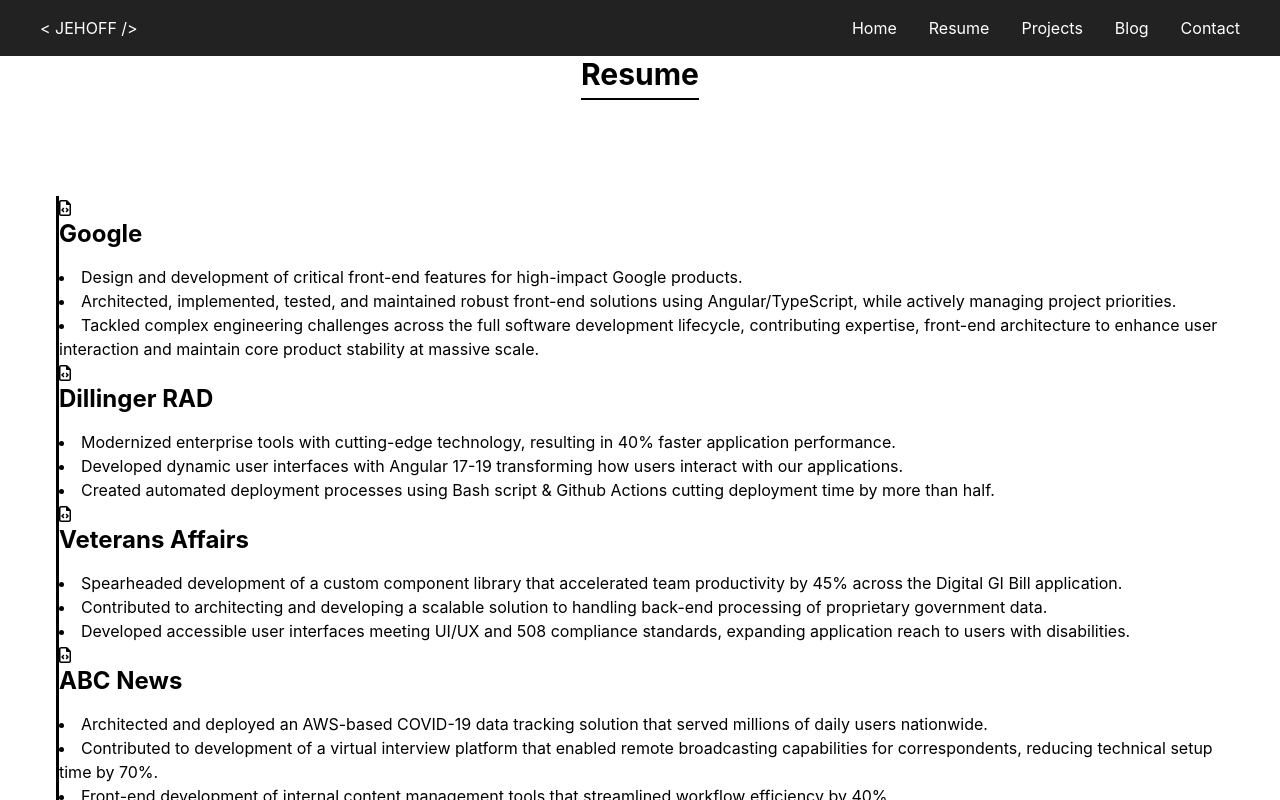
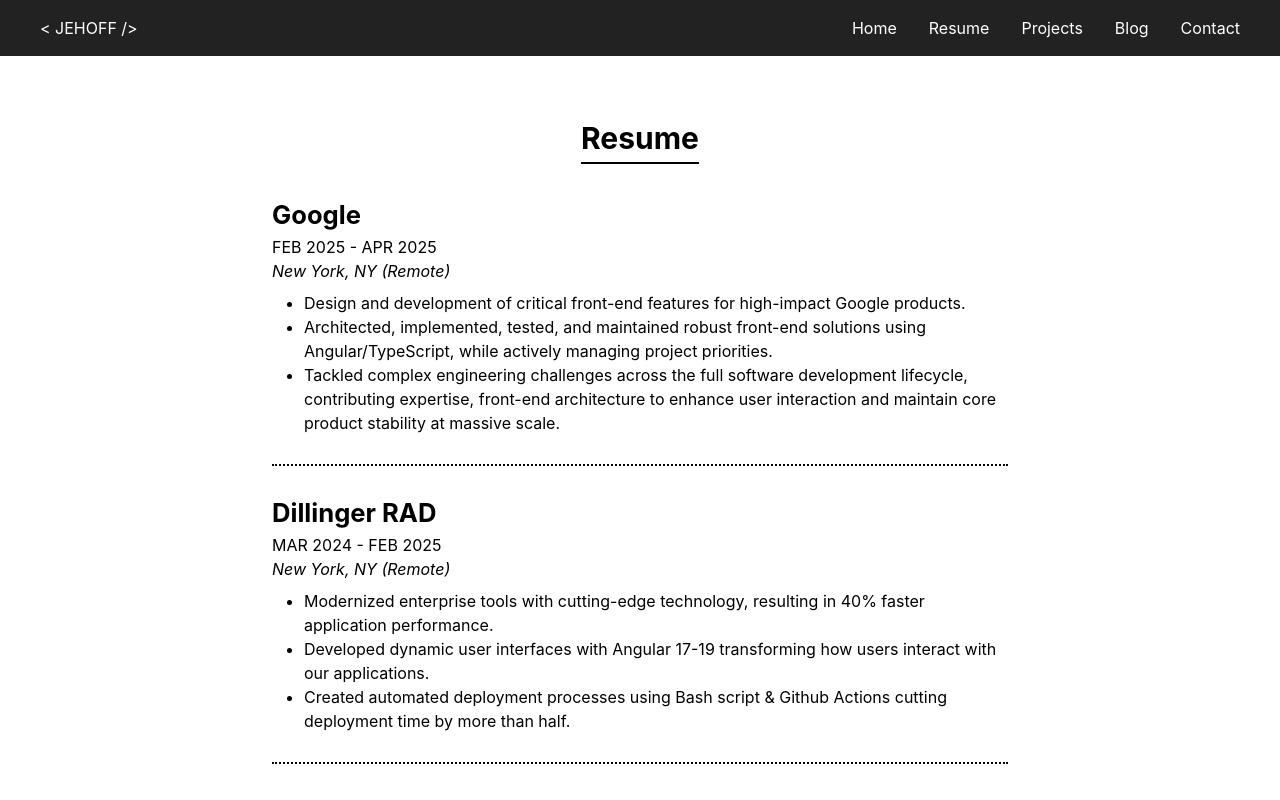
Before and after one commit to 12jihan/jehoff-porto, a React (Vite) app: page /resume in a window 1280 px wide. Shown: the top 800 px of the page. Built offline with nearby package versions, Linux system fonts and the light colour scheme.

Commit message:
Finished off a rudimentary version of the Resume page so I should be good to push through to the other pages

```diff
--- a/src/pages/Resume/Resume.scss
+++ b/src/pages/Resume/Resume.scss
@@ -1,10 +1,32 @@
-.job-container {
-  border-left: 3px solid black;
-  list-style: none;
+.resume-container {
+  width: auto;
+  max-width: 48rem;
+  margin-inline: auto;
+  padding-inline: 1rem;
+
+  .job-wrapper {
+    padding-bottom: 1.8rem;
+    margin-bottom: 1.8rem;
+    border-bottom: 2px dotted black;
+
+    .job-header-group {
+      margin-bottom: 0.5rem;
+    }
+
+    li {
+      list-style-position: outside;
+      margin-left: 2rem;
+    }
+
+    .job-name {
+      font-size: 1.6rem;
+      font-weight: 700;
+    }
+
+    .job-header-group {
+      * {
+        margin: 0;
+      }
+    }
+  }
 }
-
-.jobs-wrapper {
-  display: flex;
-  flex-direction: column;
-  gap: 2rem;
-}
--- a/src/pages/Resume/Resume.tsx
+++ b/src/pages/Resume/Resume.tsx
@@ -2,38 +2,39 @@ import "./Resume.scss";
 import experience from "../../experience";
 import { ReactElement } from "react";
 import { Job } from "../../interfaces/Jobs/Job";
-import { FontAwesomeIcon } from "@fortawesome/react-fontawesome";
-import { faFileCode } from "@fortawesome/free-regular-svg-icons";
 
 function Resume(): ReactElement {
-  function limitString(text: string, maxLength: number): string {
-    let shortened: string = "";
-    if (text.length >= maxLength) {
-      shortened = text.substring(0, maxLength) + " " + "...";
-    } else {
-      shortened = text;
-    }
-    return shortened;
-  }
+  // function limitString(text: string, maxLength: number): string {
+  //   let shortened: string = "";
+  //   if (text.length >= maxLength) {
+  //     shortened = text.substring(0, maxLength) + " " + "...";
+  //   } else {
+  //     shortened = text;
+  //   }
+  //   return shortened;
+  // }
 
   return (
     <>
-      <div className="header-container">
-        <h2>Resume</h2>
-      </div>
-      <section className="container">
+      <section className="resume-container">
+        <div className="header-container">
+          <h2>Resume</h2>
+        </div>
         <div className="job-container">
           {experience.map((job: Job): ReactElement => {
             return (
               <>
                 <div className="job-wrapper">
                   <div className="job-header-group">
-                    <span className="job-icon">
-                      <FontAwesomeIcon icon={faFileCode} />
-                    </span>
-                    <h3 className="job-header">{job.name}</h3>
+                    <p className="job-item">
+                      <span className="job-name">{job.name}</span>
+                    </p>
+                    <p className="job-item">{job.dates}</p>
+                    <p className="job-item">
+                      <i>{job.location}</i>
+                    </p>
                   </div>
-                  <ul className="job-description">
+                  <ul className="job-body">
                     {job.description.map((desc: string): ReactElement => {
                       return <li>{desc}</li>;
                     })}
@@ -44,43 +45,6 @@ function Resume(): ReactElement {
           })}
         </div>
       </section>
-      {/* <section className="container jobs-wrapper"> */}
-      {/*   {experience.map((job: Job, index: number): ReactElement => { */}
-      {/*     return ( */}
-      {/*       <> */}
-      {/*         <div className="__long-card" key={index}> */}
-      {/*           <div className="__long-card-header"> */}
-      {/*             <p className="job-name">{job.name}</p> */}
-      {/*             <p className="job-title">{job.title}</p> */}
-      {/*             <p className="job-location">New York, NY (Remote)</p> */}
-      {/*             <p className="job-date">{job.dates}</p> */}
-      {/*           </div> */}
-      {/*           <div className="__long-card-body"> */}
-      {/*             <ul> */}
-      {/*               {job.description */}
-      {/*                 .slice(0, 3) */}
-      {/*                 .map((bullet: string): ReactElement => { */}
-      {/*                   return <li key={bullet}>{limitString(bullet, 100)}</li>; */}
-      {/*                 })} */}
-      {/*             </ul> */}
-      {/**/}
-      {/*             <div className="badge-group-h"> */}
-      {/*               {job.tech.map( */}
-      {/*                 (tech: string, index: number): ReactElement | null => { */}
-      {/*                   return ( */}
-      {/*                     <span className="badge" key={index}> */}
-      {/*                       {tech} */}
-      {/*                     </span> */}
-      {/*                   ); */}
-      {/*                 }, */}
-      {/*               )} */}
-      {/*             </div> */}
-      {/*           </div> */}
-      {/*         </div> */}
-      {/*       </> */}
-      {/*     ); */}
-      {/*   })} */}
-      {/* </section> */}
     </>
   );
 }
```
